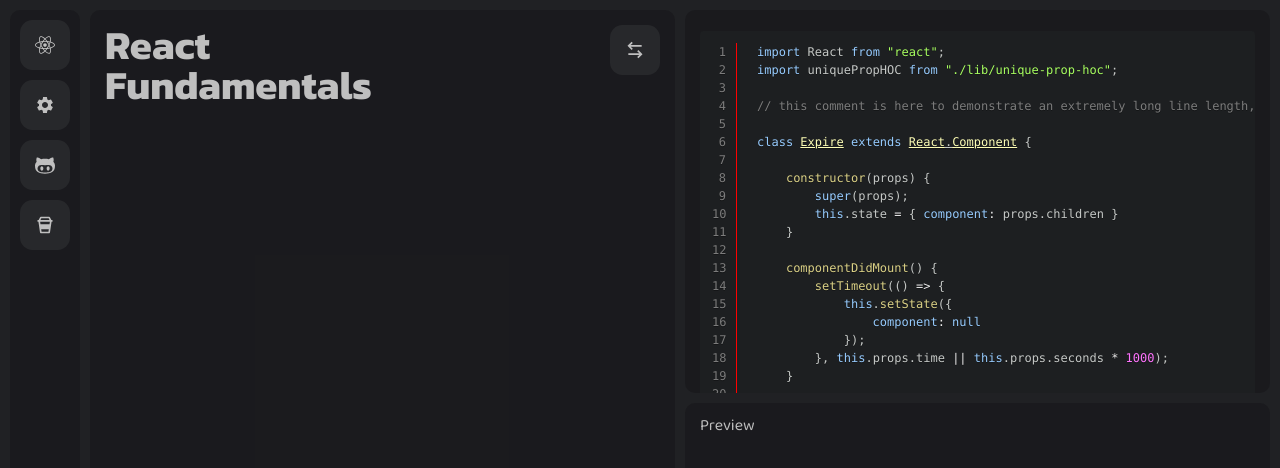
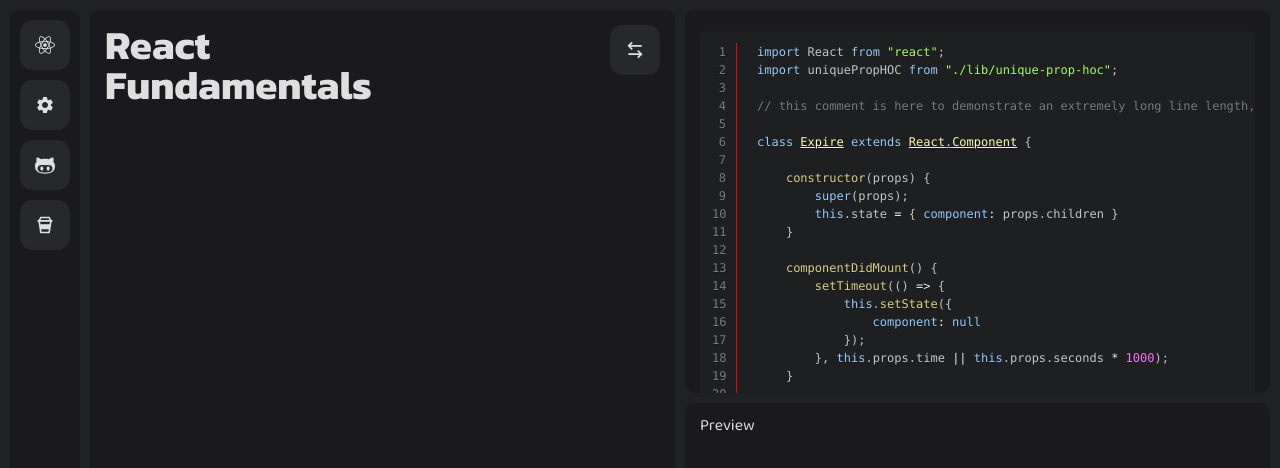
Before and after one commit to mithi/epic-react-exercises, a Next.js app: page /react/fundamentals in a window 1280 px wide. Shown: the top 468 px of the page. Built offline with nearby package versions, Linux system fonts and the light colour scheme.

Commit message:
🌷 Update CSS colors

```diff
--- a/components/button/Styles.module.css
+++ b/components/button/Styles.module.css
@@ -17,6 +17,11 @@
     color: var(--gray-01-dark);
 }
 
+.redOnHover:hover {
+    background-color: #ff0000;
+    color: var(--gray-01-dark);
+}
+
 .buttonIcon {
     margin: 10px;
     width: 50px;
--- a/components/button/index.js
+++ b/components/button/index.js
@@ -1,12 +1,17 @@
 import styles from "./Styles.module.css"
 import Link from "next/link"
 
-const LinkButton = ({ text, page, style = {} } = {}) => {
+const LinkButton = ({ text, page, style = {}, classNames = [] } = {}) => {
     return (
         <>
             <Link href={page}>
                 <a>
-                    <button className={styles.button} {...{ style }}>
+                    <button
+                        className={[styles.button, styles.redOnHover, ...classNames].join(
+                            " "
+                        )}
+                        {...{ style }}
+                    >
                         {text}
                     </button>
                 </a>
--- a/components/main/Styles.module.css
+++ b/components/main/Styles.module.css
@@ -22,7 +22,7 @@
     border-radius: 10px;
     padding: 15px;
     overflow: scroll;
-    background-color: var(--gray-05-transparent-3);
+    background-color: var(--gray-06-dark-2);
 }
 
 .flexCenter {
--- a/styles/vars.css
+++ b/styles/vars.css
@@ -3,12 +3,13 @@
 :root {
     --pink-0: #e84393;
     --green-0: #31c48d;
-    --gray-00-light: rgba(191, 191, 191, 1);
+    --gray-00-light: rgb(223, 223, 223);
     --gray-01-dark: #202124;
     --gray-02-transparent: rgba(191, 191, 191, 0.05);
     --gray-03-transparent-2: rgba(0, 0, 0, 0.2);
     --gray-04-medium: rgba(39, 40, 43, 1);
     --gray-05-transparent-3: rgba(26, 26, 29, 0.9);
+    --gray-06-dark-2: #1a1a1e;
     --header-font-00: "Kanit";
     --text-font-00: "Baloo 2";
 }
```
